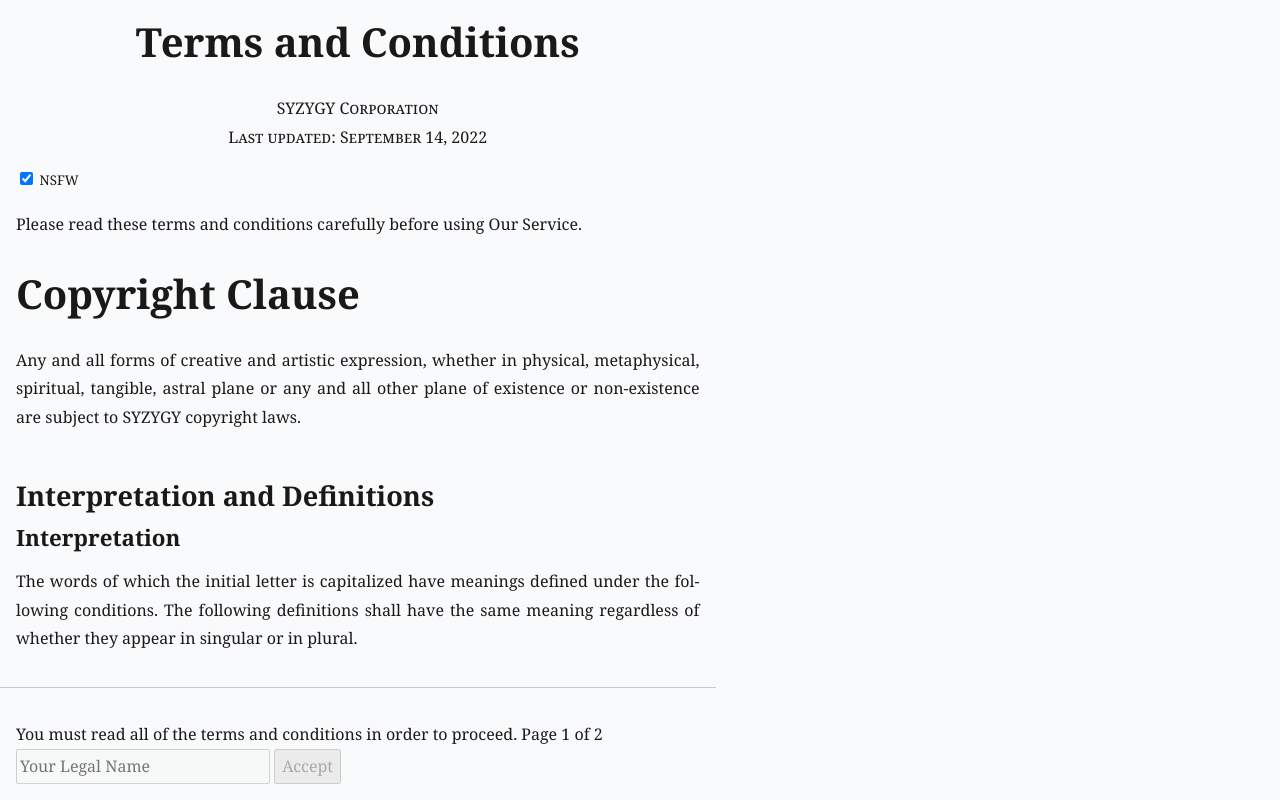
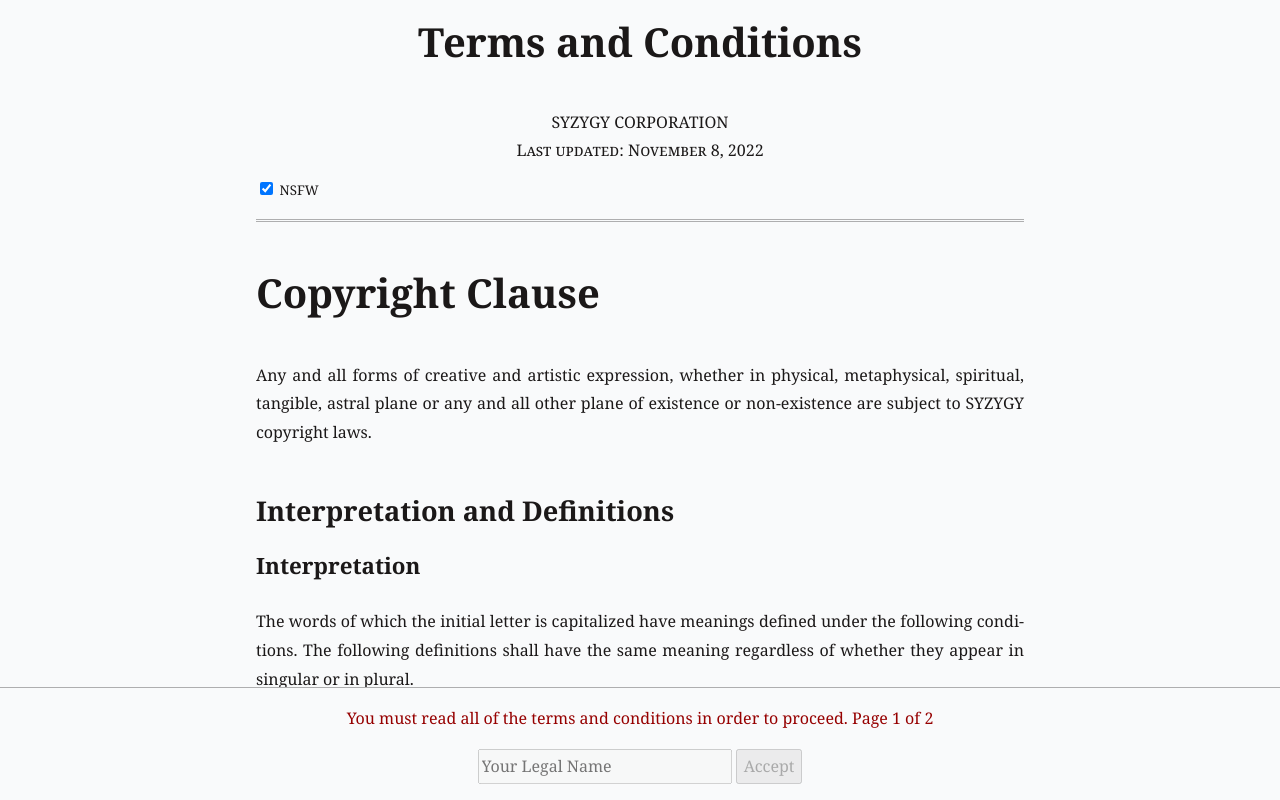
Before and after one commit to qntnt/infinite-tos, a Svelte app: page / in a window 1280 px wide. Built offline with nearby package versions, Linux system fonts and the light colour scheme; a web font is replaced by a local one.

Commit message:
Update CSS

```diff
--- a/src/App.svelte
+++ b/src/App.svelte
@@ -35,13 +35,15 @@
   };
 
   $: pages = [...pages, getNextPage(pageNum)];
+  let termsContainer: HTMLElement;
 </script>
 
 <main>
+  <div class="container" bind:this={termsContainer}>
     <div class="terms-container">
       <h1>Terms and Conditions</h1>
       <p class="author">
-      SYZYGY Corporation <br /> Last updated: September 14, 2022
+        SYZYGY CORPORATION <br /> Last updated: November 8, 2022
       </p>
       <small>
         <input
@@ -51,14 +53,17 @@
         />
         {nsfwEnabled ? "NSFW" : "SFW"}
       </small>
-    <p>
-      Please read these terms and conditions carefully before using Our Service.
-    </p>
+      <hr />
       {#each pages as page}
         <br />
         {@html page.text}
       {/each}
-    <InfiniteScroll threshold={100} on:loadMore={() => pageNum++} />
+    </div>
+    <InfiniteScroll
+      elementScroll={termsContainer}
+      threshold={100}
+      on:loadMore={() => pageNum++}
+    />
   </div>
   <div class="controls-container">
     <Controls page={pageNum + 1} />
@@ -68,18 +73,36 @@
 <style>
   main {
     height: 100vh;
+    width: 100vw;
     display: flex;
     flex-direction: column;
     margin: 0;
+    --line-color: rgba(0, 0, 0, 0.3);
+  }
+  hr {
+    color: var(--line-color);
+    width: 100%;
+    border: 0px double var(--line-color);
+    border-top-width: 3px;
+    margin-top: 1rem;
+    margin-bottom: 1rem;
   }
   .terms-container {
+    /* max-width: 50em; */
     flex-grow: 1;
-    overflow-y: scroll;
+    overflow-wrap: break-word;
+    /* overflow-y: scroll; */
     padding: 1em;
+    display: flex;
+    flex-direction: column;
   }
   .controls-container {
     flex-shrink: 1;
-    border-top: 1px solid rgba(0, 0, 0, 0.2);
+    border-top: 1px solid var(--line-color);
     padding: 1em;
+    width: 100%;
+    display: flex;
+    flex-direction: column;
+    align-items: center;
   }
 </style>
--- a/src/app.css
+++ b/src/app.css
@@ -1,4 +1,23 @@
 body {
     padding: 0;
     margin: 0;
+    width: 100%;
+    max-width: 100%;
+    --del-color: rgb(150, 0, 0);
 }
+
+.container {
+    overflow-y: scroll;
+}
+
+@media (min-width: 52rem) {
+    .container {
+        display: flex;
+        flex-direction: column;
+        align-items: center;
+    }
+
+    .container>* {
+        width: 50rem;
+    }
+}
--- a/src/lib/Controls.svelte
+++ b/src/lib/Controls.svelte
@@ -2,18 +2,22 @@
     export let page: number;
 </script>
 
-<div class="controls">
-    <p class="warning">
-        You must read all of the terms and conditions in order to proceed. Page {page}
-        of {page + Math.ceil(Math.log(page)) + 1}
-    </p>
+<p class="warning">
+    You must read all of the terms and conditions in order to proceed. Page {page}
+    of {page + Math.ceil(Math.log(page)) + 1}
+</p>
+<div>
     <input disabled placeholder="Your Legal Name" />
     <button class="accept-button" disabled>Accept</button>
 </div>
 
 <style>
+    p {
+        margin-top: 0;
+        margin-bottom: 1rem;
+    }
     .warning {
-        --color: var(--del-color);
+        color: var(--del-color);
     }
     .accept-button {
         cursor: not-allowed !important;
```
Also changed, not shown: 3 other files (tests, documents, lock files or other folders). Lines whose indentation alone changed are shown as unchanged.
